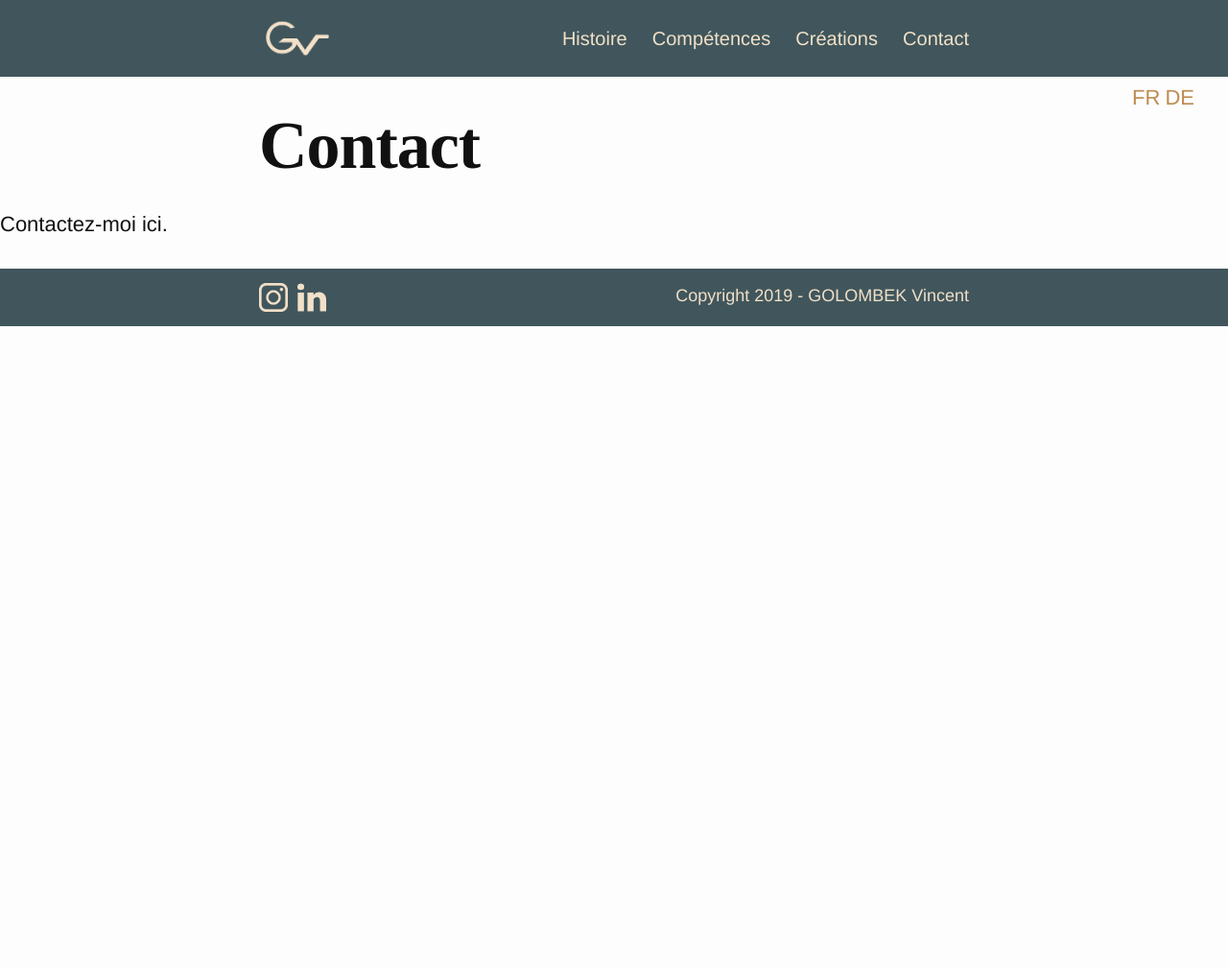
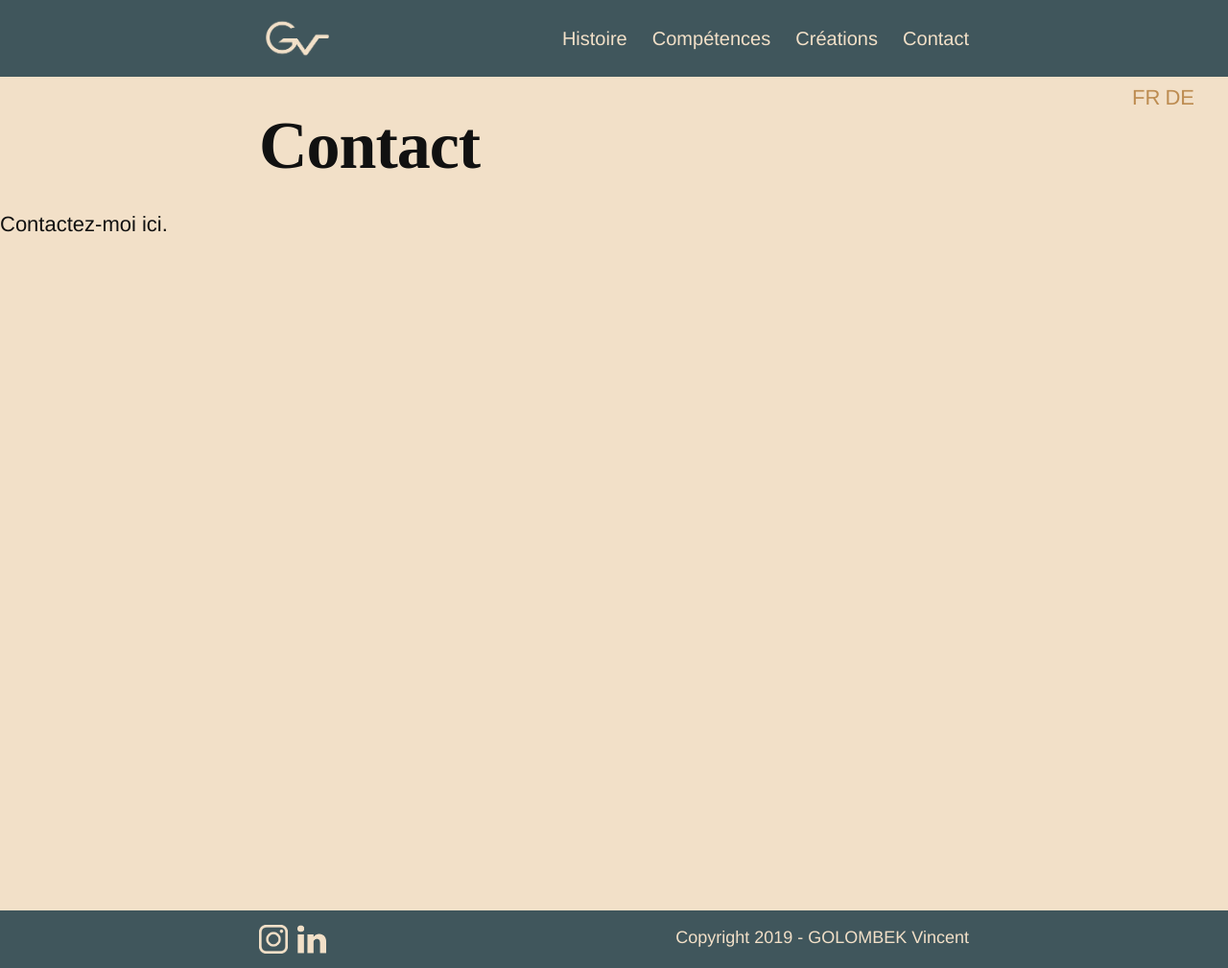
Before and after one commit to golombekvincent/golombekvincent, a Jekyll site: the page built from contact.md, in a window 1280 px wide. Shown: the whole page at 96% size. Built offline with Jekyll 4.4.1, drawn with Linux system fonts in a browser that asks for light colours; before the commit the page ends 900 px from its top, so only the background shows below that.

Commit message:
fixed screen height

```diff
--- a/_sass/_base.scss
+++ b/_sass/_base.scss
@@ -16,7 +16,7 @@
 body {
     font: $base-font-weight #{$base-font-size}/#{$base-line-height} $base-font-family;
     color: $text-color;
-    background-color: $background-color;
+    background-color: #f2e0c8;
     -webkit-text-size-adjust: 100%;
     -webkit-font-feature-settings: "kern" 1;
     -moz-font-feature-settings: "kern" 1;
--- a/_sass/_layout.scss
+++ b/_sass/_layout.scss
@@ -220,6 +220,7 @@
 }
 
 .post-content {
+    min-height: 78vh;
     margin-bottom: $spacing-unit;
 
     h2 {
```
Also changed, not shown: histoire.md (+0 -4 lines).
